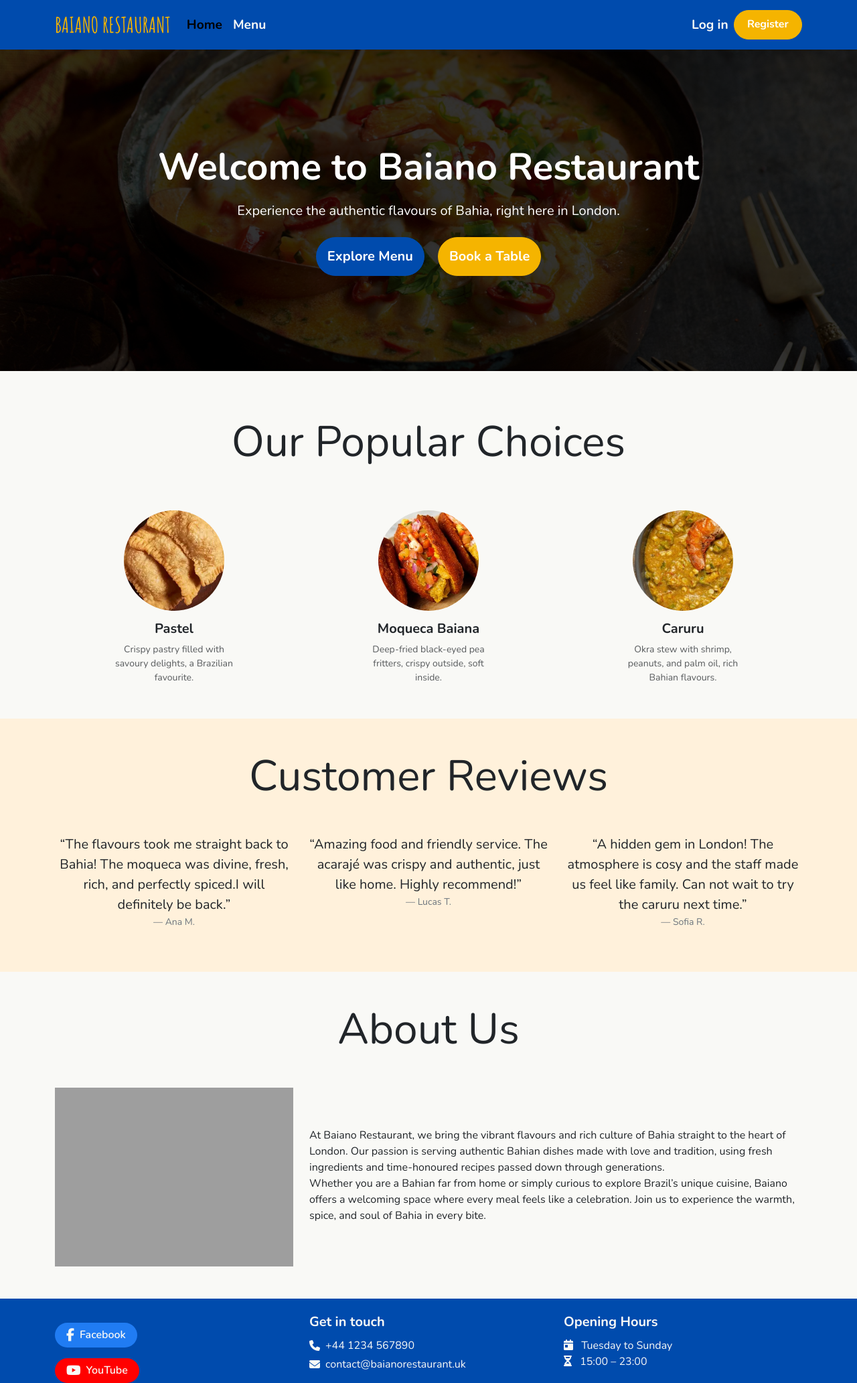
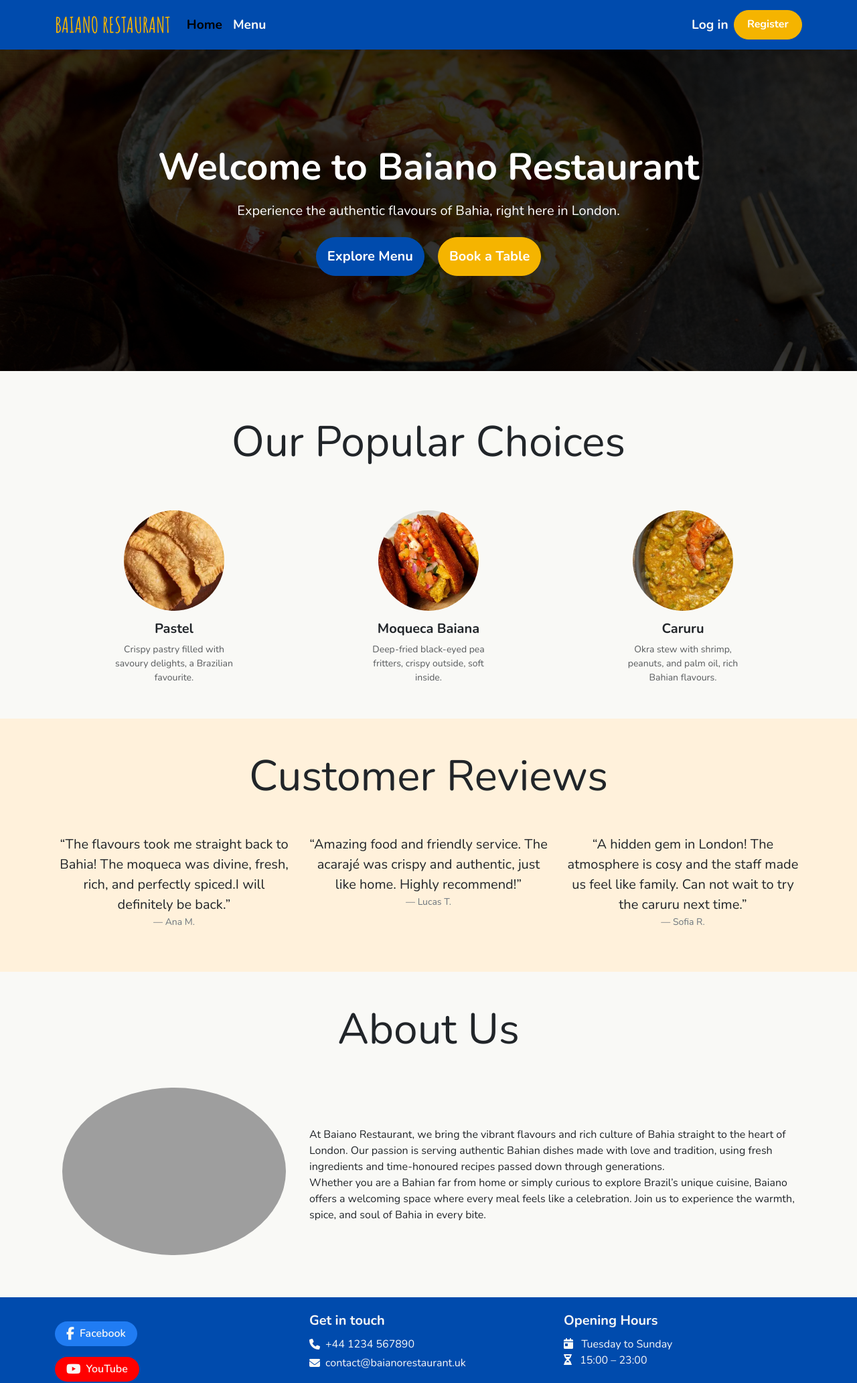
Before and after one commit to faelf/baiano, a Django app: page / in a window 1280 px wide. Shown: the top 2065 px of the page at 67% size. Run offline with Django 4.2, Linux system fonts and the light colour scheme; some libraries are stand-ins or nearby versions; grey boxes are pictures that could not be loaded.

Commit message:
Fix About image

```diff
--- a/restaurant/templates/restaurant/home.html
+++ b/restaurant/templates/restaurant/home.html
@@ -90,7 +90,7 @@
     </div>
     <div class="row">
       <div class="col-12 col-md-4 text-center">
-        <img class="img-fluid" src="{% static 'images/restaurant-photo.png' %}" alt="A photo of the restaurant">
+        <img class="img-fluid rounded-img" src="{% static 'images/restaurant-photo.png' %}" alt="A photo of the restaurant">
       </div>
       <div class="col-12 col-md-8 d-flex align-items-center">
         <p>At Baiano Restaurant, we bring the vibrant flavours and rich culture of Bahia straight to the heart of London. Our passion is serving authentic Bahian dishes made with love and tradition, using fresh ingredients and time-honoured recipes passed down through generations.<br>
```
